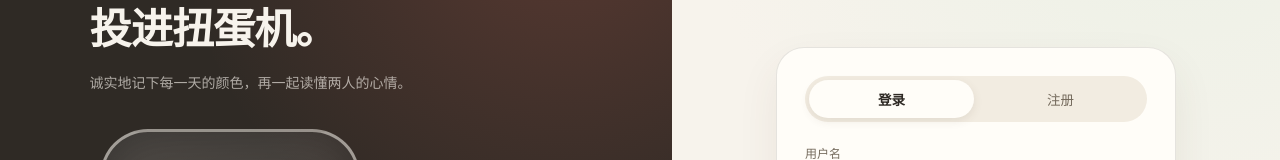
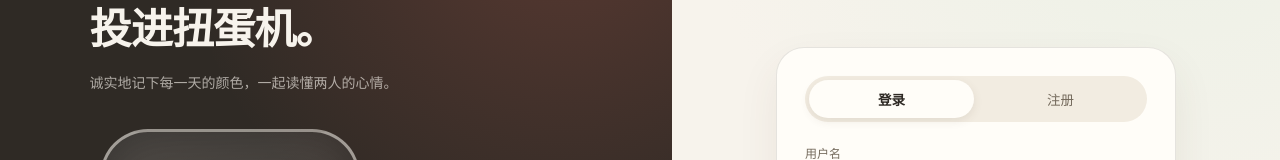
Before and after one commit to luuumity/emotion-calendar, a React (Vite) app in the folder client/: page / in a window 1280 px wide. Shown: the part 167-327 px from the top of the page. Built offline with nearby package versions, Linux system fonts and the light colour scheme; no server answers.

Commit message:
copy: 登录页副标题去掉'再'字

```diff
--- a/client/src/pages/LoginPage.tsx
+++ b/client/src/pages/LoginPage.tsx
@@ -40,7 +40,7 @@ export function LoginPage() {
             <br />
             投进扭蛋机。
           </h1>
-          <p>诚实地记下每一天的颜色，再一起读懂两人的心情。</p>
+          <p>诚实地记下每一天的颜色，一起读懂两人的心情。</p>
         </div>
 
         <div className="auth-machine" aria-hidden="true">
```
